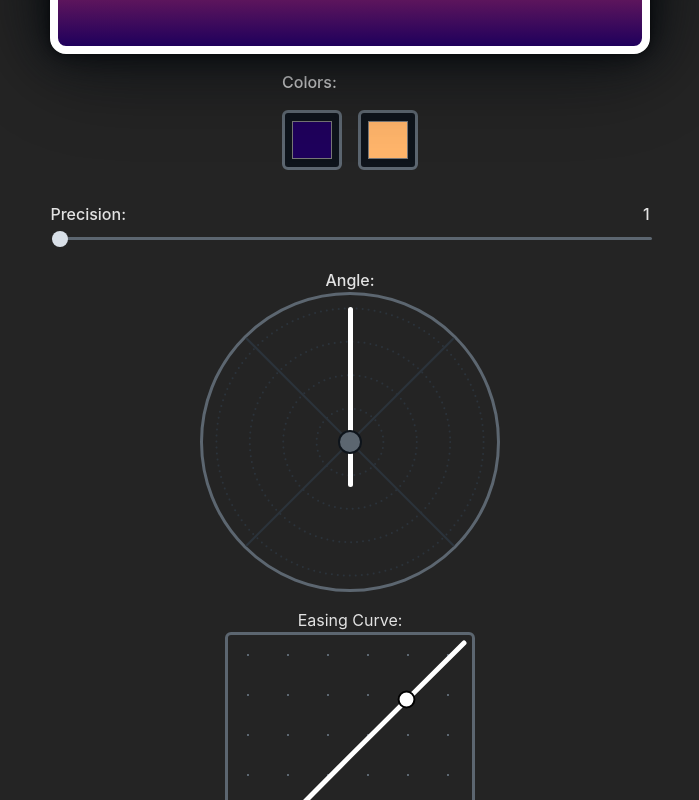
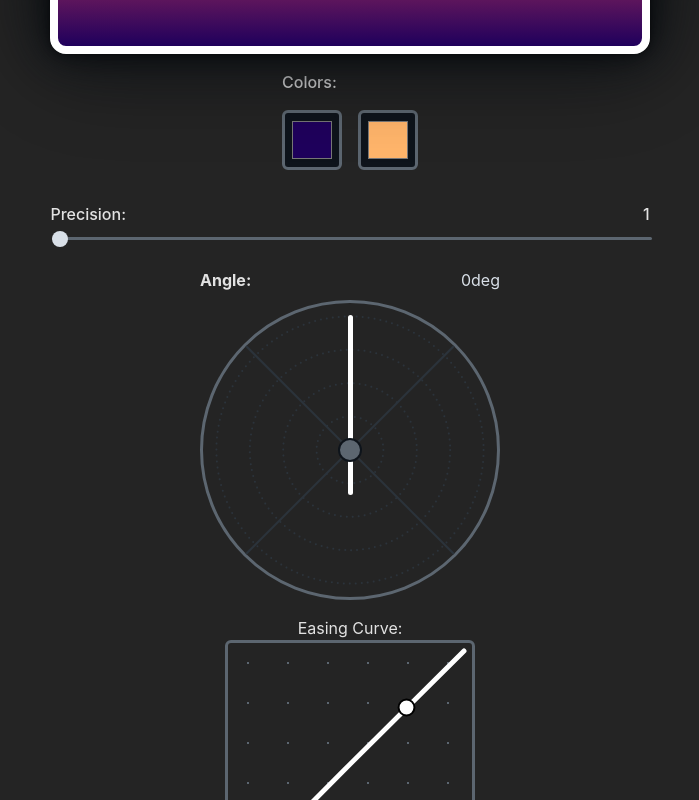
Before and after one commit to patryk-harasiuk/gradient-generator, a React (Vite) app: page / in a window 1280 px wide. Shown: the part 504-1304 px from the top of the page, without its empty margins (290-989 px from the left). Built offline with nearby package versions, Linux system fonts and the light colour scheme.

Commit message:
feat: refactor AnglePicker component

```diff
--- a/package.json
+++ b/package.json
@@ -24,6 +24,7 @@
     "eslint": "^8.57.0",
     "eslint-plugin-react-hooks": "^4.6.0",
     "eslint-plugin-react-refresh": "^0.4.6",
+    "prettier": "^3.4.2",
     "typescript": "^5.2.2",
     "vite": "^5.2.0"
   }
--- a/src/App.tsx
+++ b/src/App.tsx
@@ -37,7 +37,7 @@ function App() {
   // chroma.scale(['white', 'black']).colors(12);
 
   const parsedColors = colors.flatMap((colorObj) =>
-    colorObj.color ? [colorObj.color] : []
+    colorObj.color ? [colorObj.color] : [],
   );
 
   const colorsWithMidpoints = chroma
@@ -102,13 +102,7 @@ function App() {
         <PrecisionInput value={precision} setPrecision={setPrecision} />
       </div>
 
-      <div className="angle-box">
-        <div>
-          <span>Angle:</span>
-
-          <AnglePicker angle={angle} setAngle={setAngle} />
-        </div>
-      </div>
+      <AnglePicker angle={angle} setAngle={setAngle} />
 
       <div className="easing-curve-box">
         <div style={{ width: "250px" }}>
--- a/src/components/AnglePicker/AnglePicker.module.css
+++ b/src/components/AnglePicker/AnglePicker.module.css
@@ -1,22 +1,41 @@
 .wrapper {
   display: flex;
+  flex-direction: column;
+  row-gap: 8px;
+  align-items: center;
+}
 
+.infoWrapper {
+  width: 100%;
+  display: flex;
+  justify-content: space-between;
+}
+
+.angle {
+  font-weight: var(--font-weight-bold);
+}
+
+.angleValue {
+  color: var(--color-gray-900);
+}
+
+.wheelWrapper {
+  display: flex;
   flex-direction: column;
   justify-content: center;
   align-items: center;
   -webkit-box-pack: center;
   min-height: 1.625rem;
-}
 
-.innerWrapper {
   position: relative;
   touch-action: none;
   overflow: hidden;
 }
 
+
 .svgWrapper {
   position: absolute;
-  inset: 0px;
+  inset: 0;
 }
 
 .svgCoverWrapper {
@@ -35,34 +54,32 @@
   --rotation: 0deg;
 
   position: absolute;
-  inset: 0px;
+  inset: 0;
   transform: rotate(var(--rotation));
   transform-origin: center center;
 }
 
 .rotationButton {
   display: block;
-  margin: 0px;
-  padding: 0px;
+  padding: 0;
   border: none;
   cursor: pointer;
   text-align: left;
 
   position: absolute;
   top: 5%;
-  left: 0%;
-  right: 0%;
+  left: 0;
+  right: 0;
   width: 5px;
   height: 60%;
-  margin-left: auto;
-  margin-right: auto;
+  margin: 0 auto;
   background: white;
   border-radius: 9999px;
 }
 
 .dot {
   position: absolute;
-  inset: 0px;
+  inset: 0;
   width: 24px;
   height: 24px;
   margin: auto;
--- a/src/components/AnglePicker/index.tsx
+++ b/src/components/AnglePicker/index.tsx
@@ -21,31 +21,26 @@ export const AnglePicker = ({ setAngle, angle }: Props) => {
 
   const rotationButtonRef = useRef<HTMLButtonElement | null>(null);
 
-  const handleMouseDown = (event: MouseEvent) => {
+  const handleMouseDown = (event: MouseEvent): void => {
     event.preventDefault();
     setIsDragging(true);
     handleMouseClick(event);
   };
 
-  const handleMouseUp = () => {
+  const handleMouseUp = (): void => {
     setIsDragging(false);
   };
 
-  const handleMouseClick = (event: MouseEvent) => {
-    const rect = event.currentTarget.getBoundingClientRect();
+  const handleMouseClick = (event: MouseEvent): void => {
+    const rect: DOMRect = event.currentTarget.getBoundingClientRect();
 
-    const centerX = rect.left + rect.width / 2;
+    const centerX: number = rect.left + rect.width / 2;
 
-    const centerY = rect.top + rect.height / 2;
-    const clickedX = event.clientX - centerX;
-    const clickedY = event.clientY - centerY;
+    const centerY: number = rect.top + rect.height / 2;
+    const clickedX: number = event.clientX - centerX;
+    const clickedY: number = event.clientY - centerY;
 
-    console.log(centerY, "centerY");
-    console.log(centerX, "centerX");
-    console.log(clickedX, "clickedX");
-    console.log(clickedY, "clickedY");
-
-    let newAngle = (Math.atan2(clickedY, clickedX) * 180) / Math.PI;
+    let newAngle: number = (Math.atan2(clickedY, clickedX) * 180) / Math.PI;
 
     newAngle += 90;
 
@@ -58,11 +53,9 @@ export const AnglePicker = ({ setAngle, angle }: Props) => {
     newAngle = newAngle < 0 ? newAngle + 360 : newAngle;
 
     setAngle(newAngle);
-
-    console.log(newAngle < 0 ? newAngle + 360 : newAngle, "newAngle");
   };
 
-  const handleMouseMove = (event: MouseEvent) => {
+  const handleMouseMove = (event: MouseEvent): void => {
     if (!isDragging) return;
 
     handleMouseClick(event);
@@ -70,7 +63,13 @@ export const AnglePicker = ({ setAngle, angle }: Props) => {
 
   return (
     <div className={styles.wrapper}>
-      <div className={styles.innerWrapper}>
+      <div className={styles.infoWrapper}>
+        <span className={styles.angle}>Angle:</span>
+
+        <span className={styles.angleValue}>{angle}deg</span>
+      </div>
+
+      <div className={styles.wheelWrapper}>
         <div className={styles.svgWrapper}>
           <AngleSVG />
         </div>
```
Also changed, not shown: 1 other file (tests, documents, lock files or other folders).
